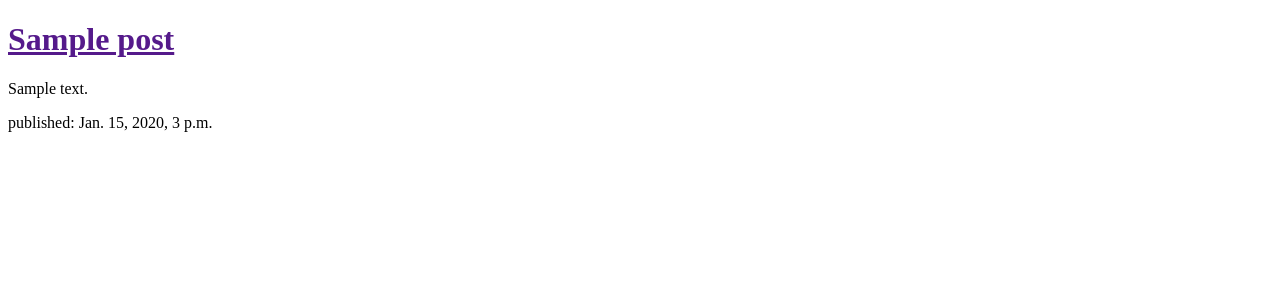
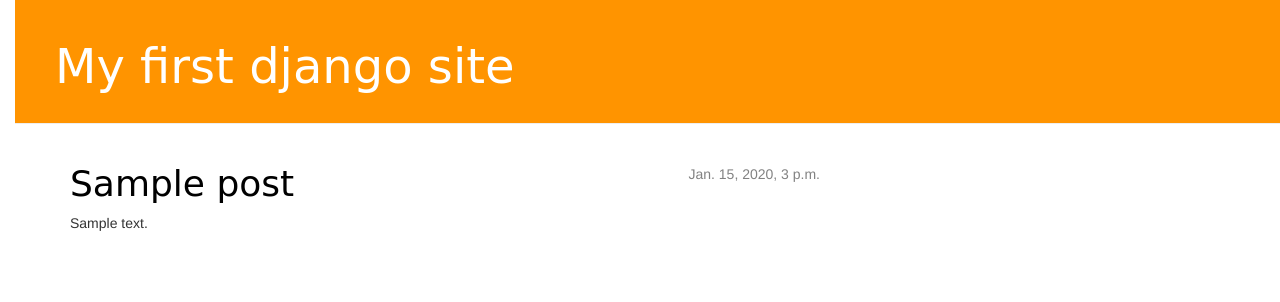
Before and after one commit to voron434/hello_django, a Django app: template blog/templates/blog/post_list.html in a window 1280 px wide. Shown: the top 302 px of the page. Run offline with Django 3.2, Linux system fonts and the light colour scheme; the template is opened without the code that fills it: values that come from a table or form of the project are taken from there, others are empty; tables that the repository leaves empty hold one stand-in row (values such as "Sample post"); some libraries are stand-ins or nearby versions.

Commit message:
Added view and template for detailed blog post as well as CSS for the site.

```diff
--- /dev/null
+++ b/blog/static/css/blog.css
@@ -0,0 +1,54 @@
+h1 a {
+        color: #FCA205;
+	}
+body {
+        padding-left: 15px;
+	}
+
+.page-header {
+        background-color: #ff9400;
+        margin-top: 0;
+        padding: 20px 20px 20px 40px;
+    }
+
+.page-header h1, .page-header h1 a, .page-header h1 a:visited, .page-header h1 a:active {
+        color: #ffffff;
+        font-size: 36pt;
+        text-decoration: none;
+    }
+
+.content {
+        margin-left: 40px;
+    }
+
+h1, h2, h3, h4 {
+        font-family: 'Lobster', cursive;
+    }
+
+.date {
+        float: right;
+        color: #828282;
+    }
+
+.save {
+        float: right;
+    }
+
+.post-form textarea, .post-form input {
+        width: 100%;
+    }
+
+.top-menu, .top-menu:hover, .top-menu:visited {
+        color: #ffffff;
+        float: right;
+        font-size: 26pt;
+        margin-right: 20px;
+    }
+
+.post {
+        margin-bottom: 70px;
+    }
+
+.post h1 a, .post h1 a:visited {
+        color: #000000;
+    }
--- /dev/null
+++ b/blog/templates/blog/base.html
@@ -0,0 +1,23 @@
+{% load staticfiles %}
+<!DOCTYPE html>
+<html>
+<head>
+	<title>My blog</title>
+	<link rel="stylesheet" href="//maxcdn.bootstrapcdn.com/bootstrap/3.2.0/css/bootstrap.min.css">
+    <link rel="stylesheet" href="//maxcdn.bootstrapcdn.com/bootstrap/3.2.0/css/bootstrap-theme.min.css">
+    <link rel="stylesheet" href="{% static 'css/blog.css' %}">
+</head>
+<body>
+    <div class="page-header">
+        <h1><a href="/">My first django site</a></h1>
+    </div>
+    <div class="content container">
+        <div class="row">
+            <div class="col-md-8">
+                {% block content %}
+                {% endblock %}
+            </div>
+        </div>
+    </div>
+</body>
+</html>
--- a/blog/templates/blog/post_list.html
+++ b/blog/templates/blog/post_list.html
@@ -1,15 +1,13 @@
-<!DOCTYPE html>
-<html>
-<head>
-	<title>My blog</title>
-</head>
-<body>
-    {% for post in posts %}
-        <div>
-            <h1><a href="">{{ post.title }}</a></h1>
-            <p>{{ post.text|linebreaksbr }}</p>
-            <p>published: {{ post.published_date }}</p>
-        </div>
-    {% endfor %}
-</body>
-</html>
+{% extends 'blog/base.html' %}
+
+{% block content %}
+        {% for post in posts %}
+            <div class="post">
+                <div class="date">
+                    {{ post.published_date }}
+                </div>
+                <h1><a href="{% url 'post_detail' pk=post.pk %}">{{ post.title }}</a></h1></h1>
+                <p>{{ post.text|linebreaksbr }}</p>
+            </div>
+        {% endfor %}
+{% endblock content %}
--- a/blog/urls.py
+++ b/blog/urls.py
@@ -3,4 +3,5 @@ from . import views
 
 urlpatterns = [
     url(r'^$', views.post_list, name='post_list'),
+    url(r'^post/(?P<pk>[0-9]+)/$', views.post_detail, name='post_detail'),
 ]
```
Also changed, not shown: blog/templates/blog/post_detail.html (added, +13 -0 lines), blog/views.py (+6 -1 lines).
